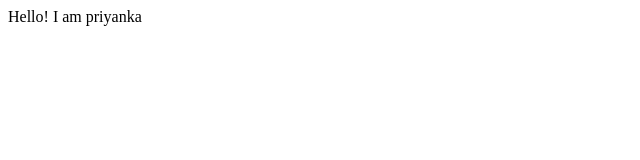
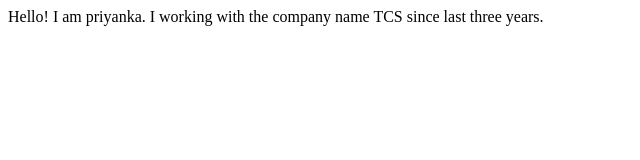
Before and after one commit to Priyankayedallo/Newtest, a plain HTML site: page Index.html in a window 1280 px wide. Shown: the whole page, without its empty margins (0-640 px from the left). Drawn offline with Linux system fonts and the light colour scheme.

Commit message:
This is new change
new change in website

```diff
--- a/Index.html
+++ b/Index.html
@@ -7,6 +7,7 @@
     <title>New Website</title>
 </head>
 <body>
-    Hello! I am priyanka
+    Hello! I am priyanka.
+    I working with the company name TCS since last three years.
 </body>
 </html>
```
Also changed, not shown: 1 other file.
